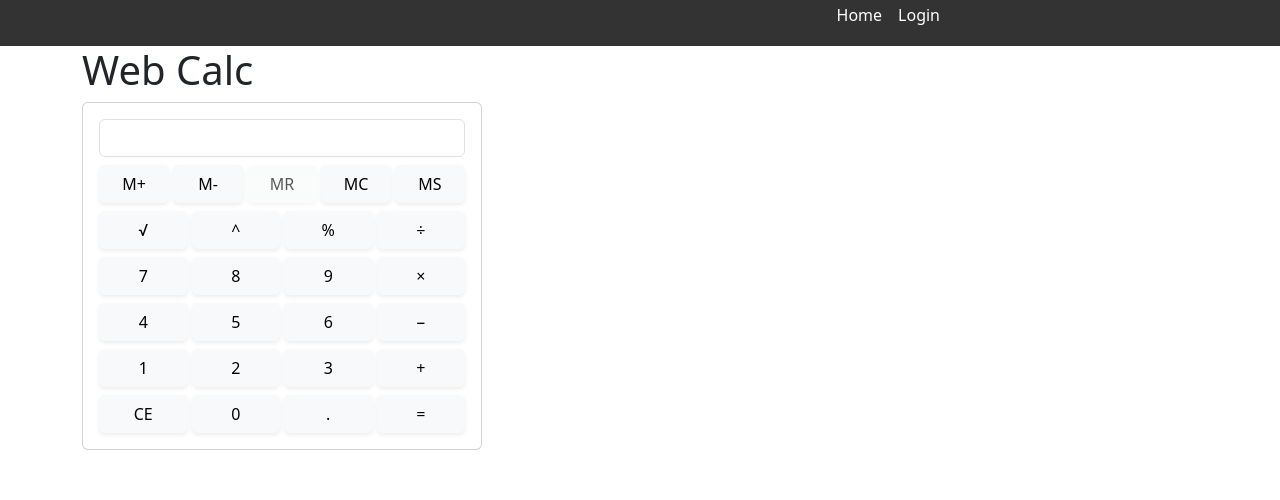
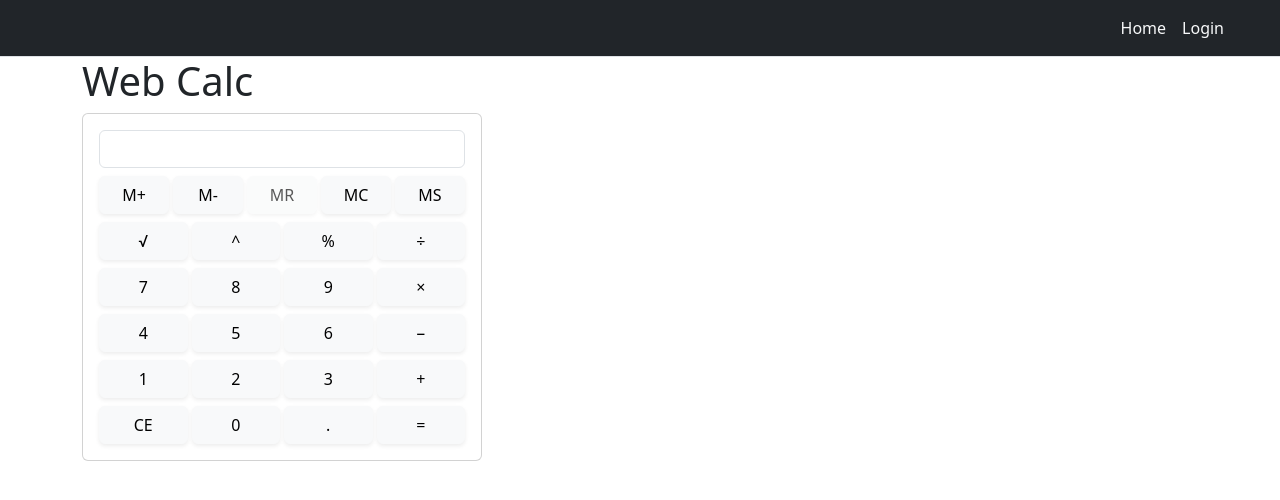
Before and after one commit to lgaud/web-calc-app, a Next.js app: page / in a window 1280 px wide. Shown: the top 500 px of the page. Built offline with nearby package versions, Linux system fonts and the light colour scheme; no server answers.

Commit message:
Update header style

```diff
--- a/components/header.js
+++ b/components/header.js
@@ -6,60 +6,33 @@ const Header = () => {
 
   return (
     <header>
-      <nav>
-        <ul>
-          <li>
+      <nav className="py-2 px-5 bg-dark border-bottom d-flex justify-content-end">
+        <ul className="nav">
+          <li className="nav-item">
             <Link href="/" legacyBehavior>
-              <a>Home</a>
+              <a className="nav-link link-light px-2">Home</a>
             </Link>
           </li>
           {user ? (
             <>
-              <li>
+              <li className="nav-item">
                 <Link href="/profile" legacyBehavior>
-                  <a>Profile</a>
+                  <a className="nav-link link-light px-2">Profile</a>
                 </Link>
               </li>
               <li>
-                <a href="/api/logout">Logout</a>
+                <a className="nav-link link-light px-2" href="/api/logout">Logout</a>
               </li>
             </>
           ) : (
-            <li>
+            <li className="nav-item">
               <Link href="/login" legacyBehavior>
-                <a>Login</a>
+                <a className="nav-link link-light px-2">Login</a>
               </Link>
             </li>
           )}
         </ul>
       </nav>
-      <style jsx>{`
-        nav {
-          max-width: 42rem;
-          margin: 0 auto;
-          padding: 0.2rem 1.25rem;
-        }
-        ul {
-          display: flex;
-          list-style: none;
-          margin-left: 0;
-          padding-left: 0;
-        }
-        li {
-          margin-right: 1rem;
-        }
-        li:first-child {
-          margin-left: auto;
-        }
-        a {
-          color: #fff;
-          text-decoration: none;
-        }
-        header {
-          color: #fff;
-          background-color: #333;
-        }
-      `}</style>
     </header>
   )
 }
```
